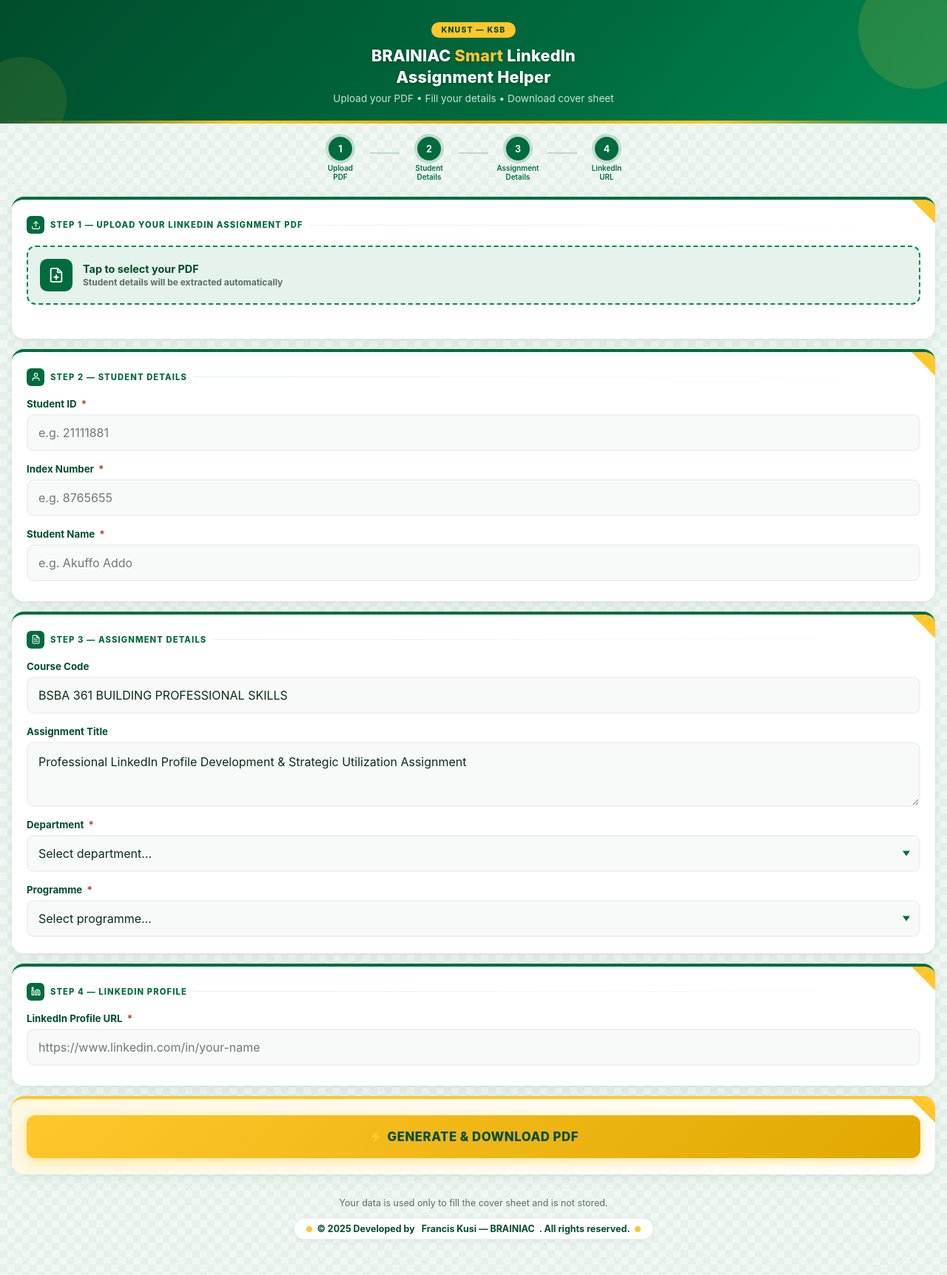
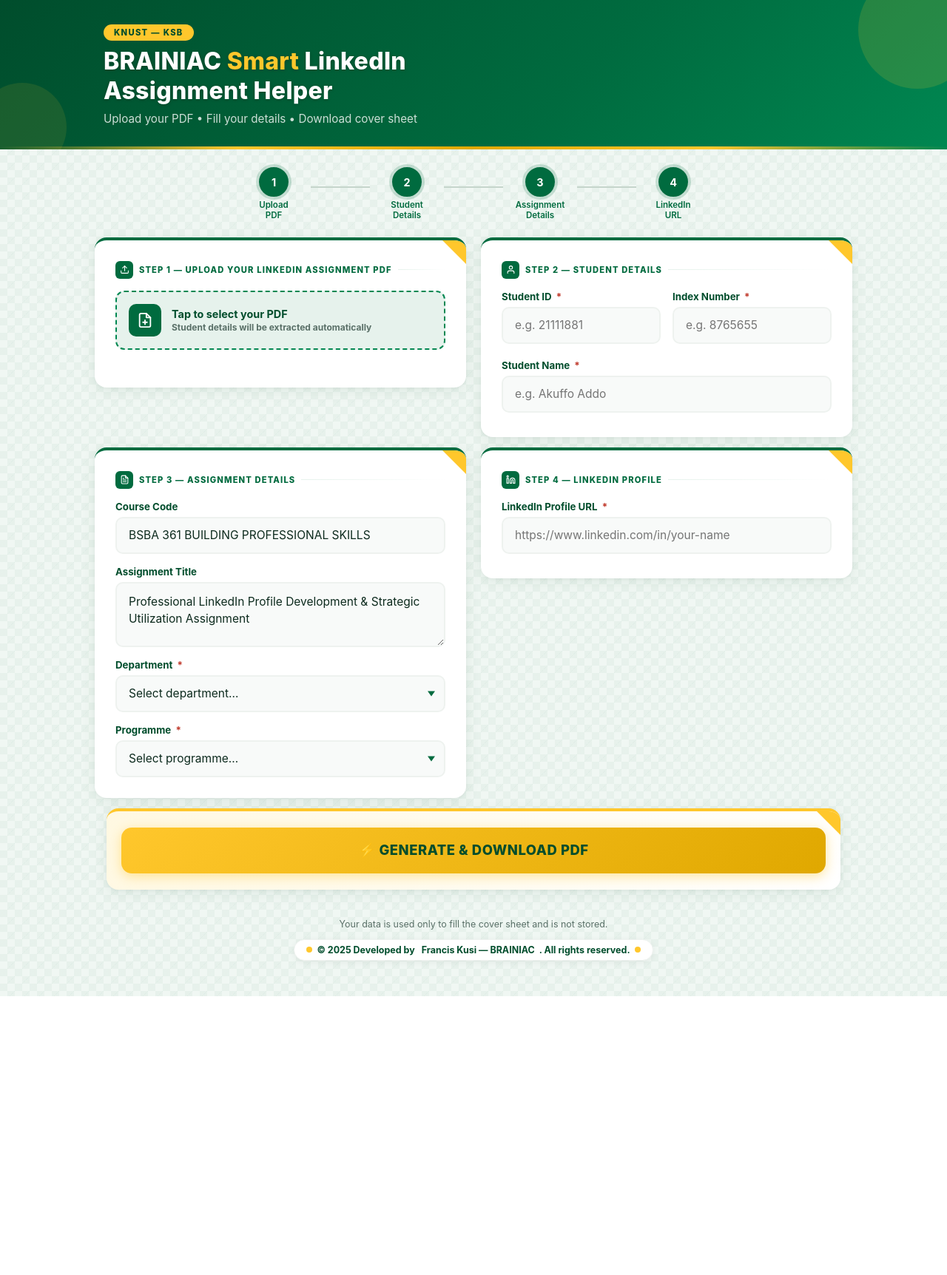
Before and after one commit to brainiacweb-tech/BRAINIAC-Smart-LinkedIn-Assignment-Helper, a Flask app: page / in a window 1280 px wide. Shown: the whole page at 74% size. After the commit the page ends 1347 px from the top, so only its background shows below. Run offline with Flask 3, Linux system fonts and the light colour scheme.

Commit message:
Desktop redesign: 2-col layout, logo in header, field pairs, max-width wrapper

```diff
--- a/templates/index.html
+++ b/templates/index.html
@@ -536,6 +536,99 @@
       border-radius: 50%;
       background: var(--gold);
     }
+
+    /* =====================================================================
+       DESKTOP LAYOUT  (≥ 768 px)
+    ===================================================================== */
+    @media (min-width: 768px) {
+
+      /* --- Page wrapper --- */
+      .page-wrap {
+        max-width: 1080px;
+        margin: 0 auto;
+        padding: 0 28px;
+      }
+
+      /* --- Header: logo left, text centre --- */
+      .header-inner {
+        display: flex;
+        align-items: center;
+        justify-content: center;
+        gap: 28px;
+        padding: 32px 40px 28px;
+        text-align: left;
+        max-width: 1080px;
+        margin: 0 auto;
+      }
+
+      .header-logo {
+        display: block;
+        width: 90px;
+        height: 90px;
+        object-fit: contain;
+        flex-shrink: 0;
+        filter: drop-shadow(0 4px 12px rgba(0,0,0,.35));
+        border-radius: 16px;
+      }
+
+      .header-text { flex: 1; }
+
+      .header-badge { margin-bottom: 8px; font-size: 0.7rem; }
+
+      .site-header h1 {
+        font-size: 2rem;
+        line-height: 1.25;
+      }
+
+      .header-sub { font-size: 0.95rem; margin-top: 8px; }
+
+      /* --- Step bar --- */
+      .steps-bar { padding: 24px 0 8px; }
+      .step-dot   { max-width: 100px; }
+      .step-line  { max-width: 80px; }
+      .step-dot .circle { width: 40px; height: 40px; font-size: 0.9rem; }
+      .step-dot .label  { font-size: 0.72rem; }
+
+      /* --- Error banner --- */
+      #error-banner { margin: 16px 0 0; border-radius: 10px; }
+
+      /* --- Two-column form grid --- */
+      .form-grid {
+        display: grid;
+        grid-template-columns: 1fr 1fr;
+        gap: 0 20px;
+        align-items: start;
+      }
+
+      /* Cards inside grid get no side margin (wrapper handles padding) */
+      .form-grid .card { margin: 14px 0 0; padding: 28px 28px; }
+
+      /* Submit card spans both columns */
+      .submit-card { grid-column: 1 / -1; }
+
+      /* --- Side-by-side fields within a card (Student ID + Index Number) --- */
+      .field-row {
+        display: grid;
+        grid-template-columns: 1fr 1fr;
+        gap: 0 16px;
+      }
+      .field-row .field { margin-bottom: 16px; }
+
+      /* --- Bigger form inputs on desktop --- */
+      input[type="text"],
+      input[type="url"],
+      textarea,
+      select { font-size: 0.97rem; padding: 13px 16px; }
+
+      /* --- Bigger submit button --- */
+      .btn-submit { font-size: 1.15rem; min-height: 62px; border-radius: 14px; }
+
+      /* --- Footer --- */
+      .footer-area { padding: 36px 0 0; }
+    }
+
+    /* Hide logo on mobile (shows only on desktop) */
+    .header-logo { display: none; }
   </style>
 </head>
 <body>
@@ -545,14 +638,19 @@
   ==================================================================== -->
   <header class="site-header">
     <div class="header-inner">
+      <!-- Logo (desktop only) -->
+      <img src="/static/logo.png" alt="BRAINIAC Logo" class="header-logo" />
+      <div class="header-text">
         <div class="header-badge">KNUST &mdash; KSB</div>
         <h1>BRAINIAC <span>Smart</span> LinkedIn<br/>Assignment Helper</h1>
         <p class="header-sub">Upload your PDF &bull; Fill your details &bull; Download cover sheet</p>
+      </div>
     </div>
     <div class="header-divider"></div>
   </header>
 
   <!-- Step indicator -->
+  <div class="page-wrap">
   <div class="steps-bar">
     <div class="step-dot active">
       <div class="circle">1</div>
@@ -579,6 +677,7 @@
   <div id="error-banner" role="alert"></div>
 
   <form id="main-form" action="/generate" method="POST" novalidate>
+  <div class="form-grid">
 
     <!-- ================================================================
          CARD 1 — PDF Upload
@@ -631,16 +730,17 @@
         <div class="label-line"></div>
       </div>
 
+      <div class="field-row">
         <div class="field">
           <label for="student_id">Student ID <span class="required">*</span></label>
           <input type="text" id="student_id" name="student_id" placeholder="e.g. 21111881" required autocomplete="off" />
           <div class="field-hint" id="hint-student_id"></div>
         </div>
-
         <div class="field">
           <label for="index_number">Index Number <span class="required">*</span></label>
           <input type="text" id="index_number" name="index_number" placeholder="e.g. 8765655" required autocomplete="off" />
           <div class="field-hint" id="hint-index_number"></div>
+        </div>
       </div>
 
       <div class="field">
@@ -742,10 +842,12 @@
       </div>
     </div>
 
+  </div><!-- /form-grid -->
+
     <!-- ================================================================
-         SUBMIT
+         SUBMIT — spans both columns on desktop
     ================================================================ -->
-    <div class="card" style="border-top-color: var(--gold); background: linear-gradient(135deg, #fff8e1 0%, #ffffff 100%);">
+    <div class="card submit-card" style="border-top-color: var(--gold); background: linear-gradient(135deg, #fff8e1 0%, #ffffff 100%);">
       <button type="submit" class="btn-submit" id="submit-btn">
         &#9889; Generate &amp; Download PDF
       </button>
@@ -764,6 +866,7 @@
       <div class="dot"></div>
     </div>
   </div>
+  </div><!-- /page-wrap -->
 
   <!-- ================================================================
        PROCESSING OVERLAY
```
Lines whose indentation alone changed are shown as unchanged.
